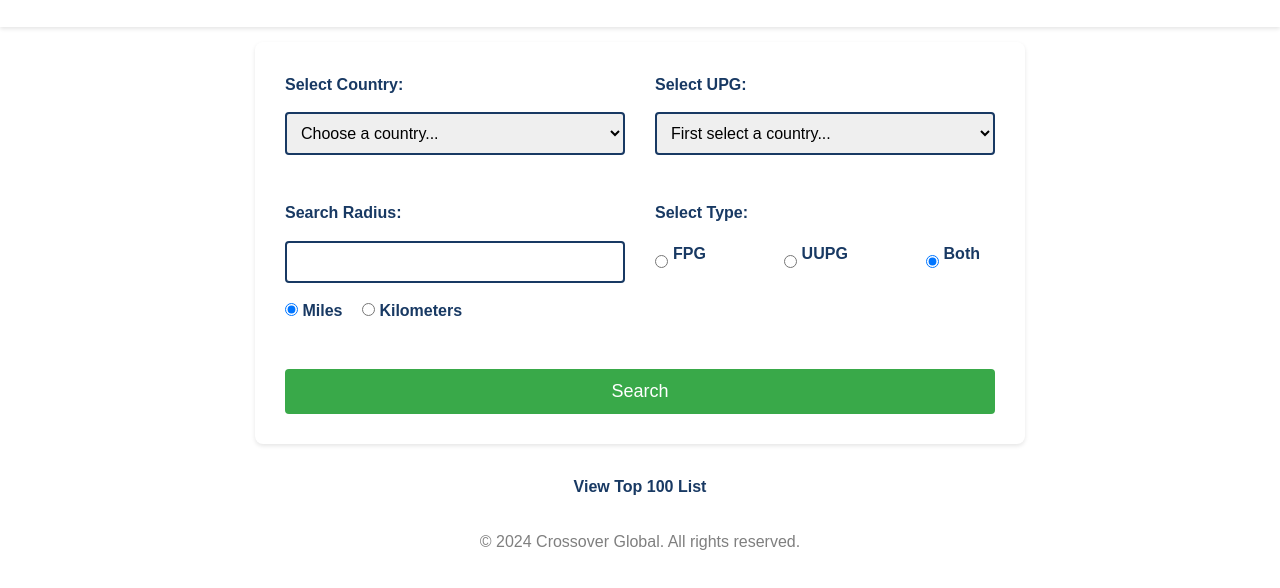
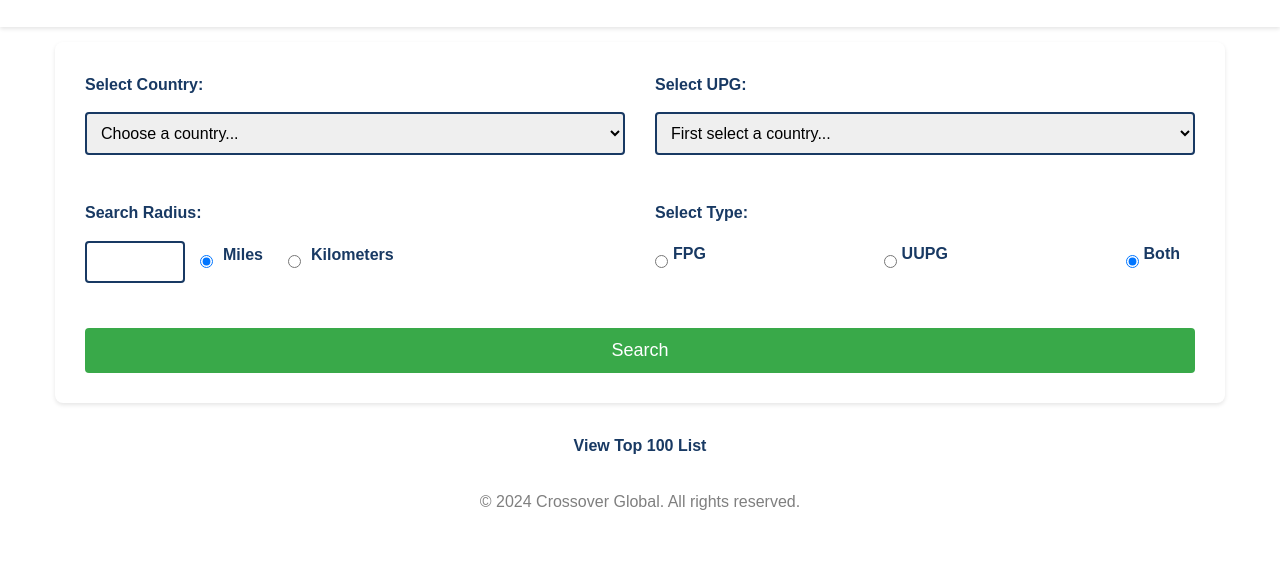
Before and after one commit to jburchel/PeopleFinder, a website with bundled scripts: page index.html in a window 1280 px wide. Shown: the part 140-728 px from the top of the page. Built offline with nearby package versions, Linux system fonts and the light colour scheme; some packages are replaced by stand-ins of ours; no server answers; files whose address does not match are found by name; a web font is replaced by a local one.

Commit message:
style: 🎨 update styles and layout
Changed files:  D .cursor-message
 M index.html
 M src/css/styles.css

```diff
--- a/index.html
+++ b/index.html
@@ -32,12 +32,14 @@
                         <!-- Row 2: Search Radius -->
                         <div class="form-group">
                             <label for="radius">Search Radius:</label>
-                            <input type="number" id="radius" name="radius" required min="1">
-                            <div class="radio-group">
-                                <input type="radio" id="miles" name="unit" value="miles" checked>
-                                <label for="miles">Miles</label>
-                                <input type="radio" id="kilometers" name="unit" value="kilometers">
-                                <label for="kilometers">Kilometers</label>
+                            <div class="radius-container">
+                                <input type="number" id="radius" name="radius" required min="1">
+                                <div class="radio-group radius-radio-group">
+                                    <input type="radio" id="miles" name="unit" value="miles" checked>
+                                    <label for="miles">Miles</label>
+                                    <input type="radio" id="kilometers" name="unit" value="kilometers">
+                                    <label for="kilometers">Kilometers</label>
+                                </div>
                             </div>
                         </div>
                     </div>
--- a/src/css/styles.css
+++ b/src/css/styles.css
@@ -46,7 +46,7 @@ h1 {
 
 /* Main Content Styles */
 main {
-    max-width: 800px;
+    max-width: 1200px;
     margin: 0 auto;
     padding: var(--spacing-unit);
 }
@@ -164,3 +164,21 @@ footer {
         margin-bottom: var(--spacing-unit);
     }
 }
+
+/* Search Radius Specific Styles */
+.radius-container {
+    display: flex;
+    align-items: center;
+    gap: var(--spacing-unit);
+}
+
+input[type="number"]#radius {
+    width: 100px;
+}
+
+.radius-radio-group {
+    display: flex;
+    align-items: center;
+    gap: 10px;
+    margin-top: 0;
+}
```
Also changed, not shown: 1 other file.
